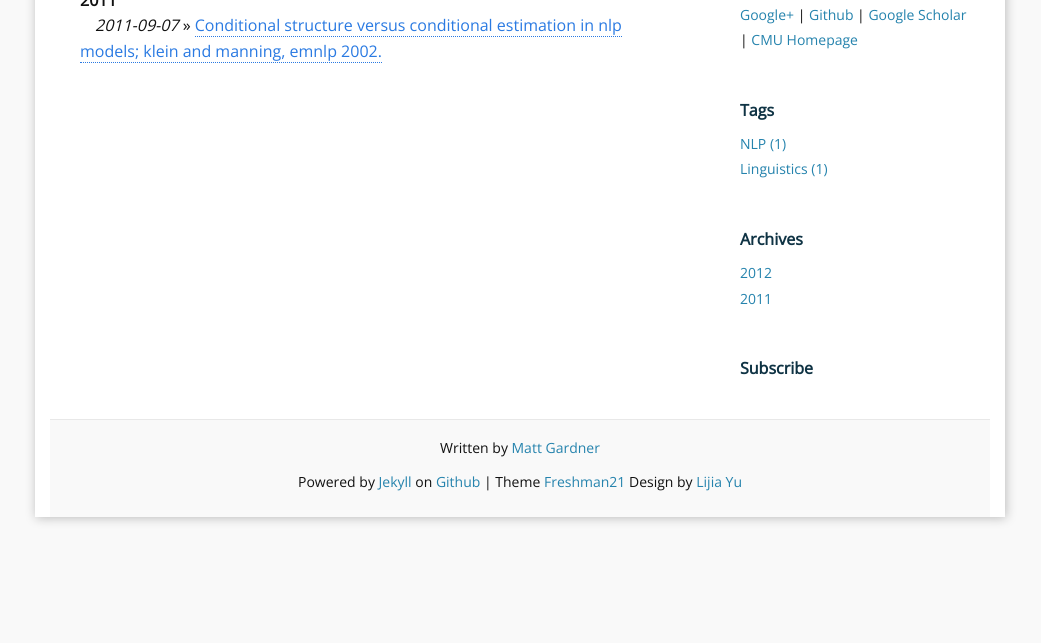
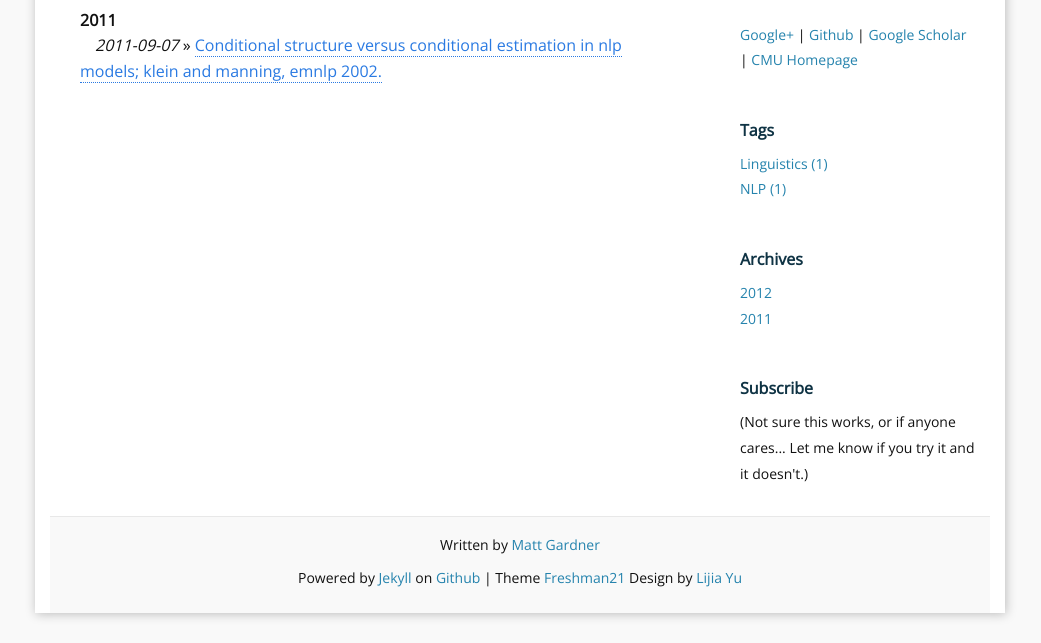
Before and after one commit to matt-gardner/paper-reviews, a Jekyll site: the page built from archives.html, in a window 1280 px wide, cut to the strip 275-918 px from the top of the page. Shown: the whole strip, without its empty margins (120-1161 px from the left). Built offline with Jekyll 4.4.1, drawn with Linux system fonts in a browser that asks for light colours; Markdown is read by kramdown in place of the engine named in the settings.

Commit message:
Some layout updates

```diff
--- a/_includes/head.html
+++ b/_includes/head.html
@@ -16,7 +16,7 @@
 <script type="text/javascript">
 MathJax.Hub.Config({
   tex2jax: {
-    inlineMath: [ ['$','$'], ["\\(","\\)"] ],
+    inlineMath: [ ["\\(","\\)"] ],
     processEscapes: true
   }
 });
--- a/_includes/sidebar.html
+++ b/_includes/sidebar.html
@@ -11,7 +11,8 @@
 
 <div class="sidebar-module">
   <h4><a href="{{ site.baseurl }}/tags">Tags</a></h4>
-  {% for tag in site.tags %}
+  {% assign sorted_tags = (site.tags | sort:o) %}
+  {% for tag in sorted_tags %}
   <li>
     <a href="{{ site.baseurl }}/tags/#{{ tag[0] }}" title="{{ tag[0] }}" rel="{{ tag[1].size }}">{{ tag[0] }} ({{ tag[1].size }})</a> &nbsp;
   </li>
@@ -33,6 +34,9 @@
 
 <div class="sidebar-module">
 <h4><a href="feed.xml">Subscribe</a></h4>
+<div>
+  (Not sure this works, or if anyone cares...  Let me know if you try it and it doesn't.)
+</div>
 </div>
 
 </div>
--- a/_sass/_layout.scss
+++ b/_sass/_layout.scss
@@ -10,7 +10,7 @@
   font-size: 48px;
   line-height: 56px;
   letter-spacing: -1px;
-  margin-bottom: 0;
+  margin-bottom: 20px;
   text-align:center;
   a{
     &,
--- a/index.html
+++ b/index.html
@@ -6,7 +6,8 @@
   <div class="post">
 
     {% for post in paginator.posts %}
-    {% include post.html post=post content=post.content %}
+    {% capture post_content %}{{ post.excerpt }}<br/><a href="{{ site.baseurl }}{{ post.url }}">Read more...</a>{% endcapture %}
+    {% include post.html post=post content=post_content %}
     {% endfor %}
 
   </div>
```
